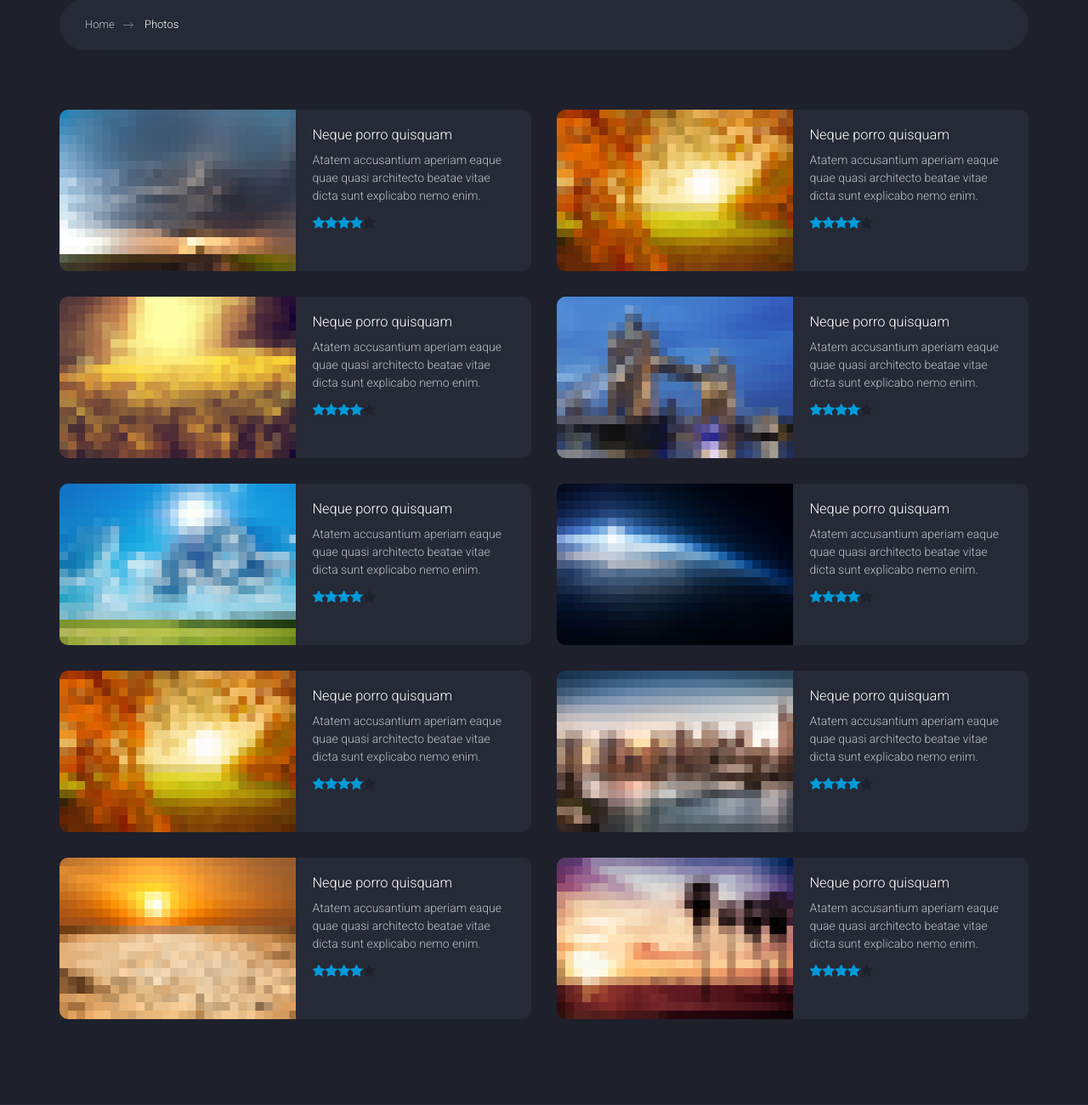
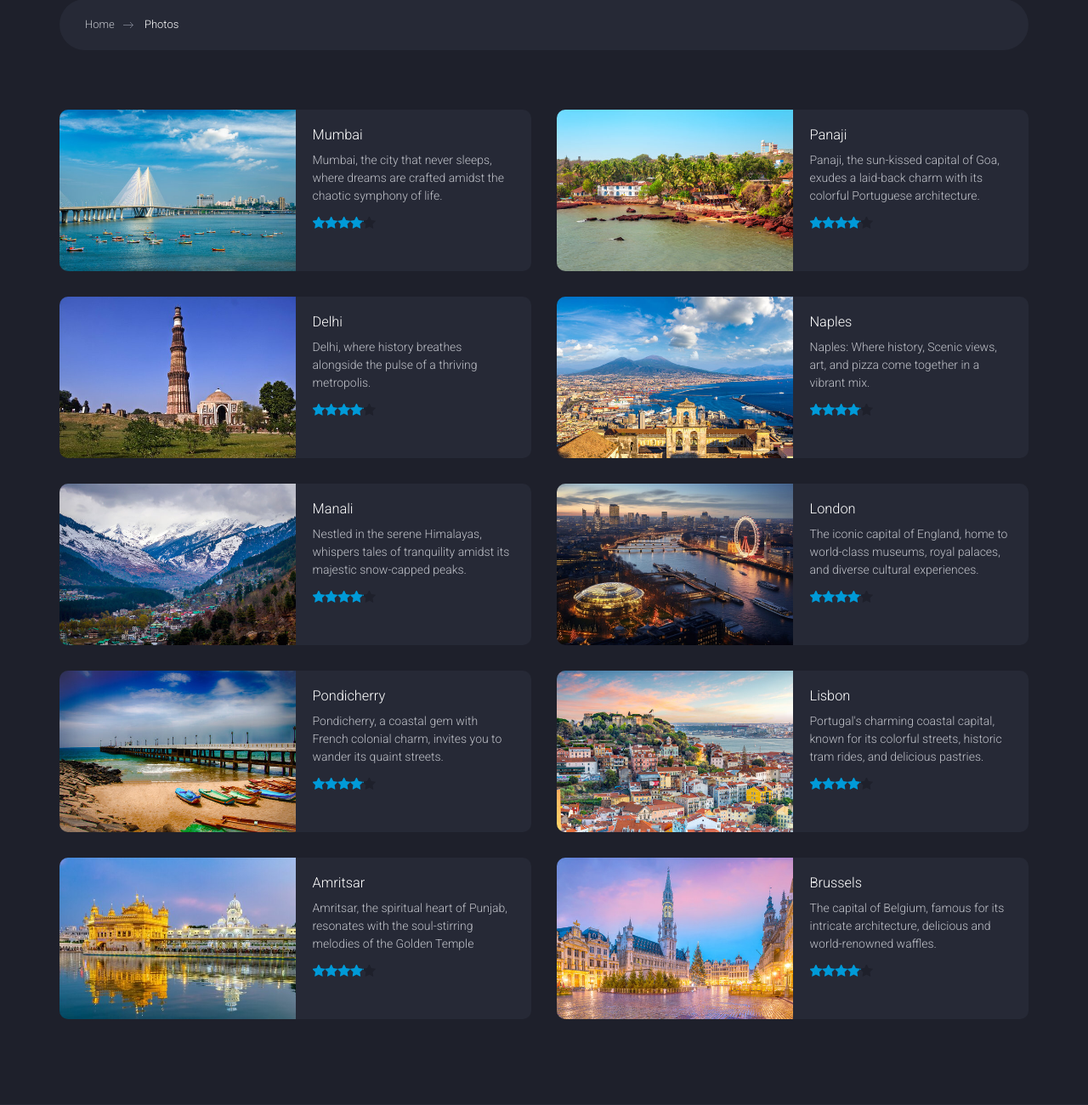
Before and after one commit to Aryan-747/WeatherCheck, a website: page Front/photos.html in a window 1280 px wide. Shown: the part 140-1440 px from the top of the page at 85% size. Drawn offline with Linux system fonts and the light colour scheme.

Commit message:
Upadated photos page

```diff
--- a/Front/photos.html
+++ b/Front/photos.html
@@ -65,84 +65,84 @@
 						<div class="row">
 							<div class="col-md-6">
 								<div class="photo">
-									<div class="photo-preview photo-detail" data-bg-image="images/photo-1.jpg"></div>
+									<div class="photo-preview photo-detail" data-bg-image="images/mumbaisea.jpg"></div>
 									<div class="photo-details">
-										<h3 class="photo-title"><a href="#">Neque porro quisquam</a></h3>
-										<p>Atatem accusantium aperiam eaque quae quasi architecto beatae vitae dicta sunt explicabo nemo enim.</p>
+										<h3 class="photo-title"><a href="#">Mumbai</a></h3>
+										<p>Mumbai, the city that never sleeps, where dreams are crafted amidst the chaotic symphony of life.</p>
 										<div class="star-rating" title="Rated 1 out of 5"><span style="width:60%"><strong class="rating">1</strong> out of 5</span></div>
 									</div>
 								</div>
 								<div class="photo">
-									<div class="photo-preview photo-detail" data-bg-image="images/photo-2.jpg"></div>
+									<div class="photo-preview photo-detail" data-bg-image="images/newdelhi.jpg"></div>
 									<div class="photo-details">
-										<h3 class="photo-title"><a href="#">Neque porro quisquam</a></h3>
-										<p>Atatem accusantium aperiam eaque quae quasi architecto beatae vitae dicta sunt explicabo nemo enim.</p>
+										<h3 class="photo-title"><a href="#">Delhi</a></h3>
+										<p>Delhi, where history breathes alongside the pulse of a thriving metropolis.<p>
 										<div class="star-rating" title="Rated 1 out of 5"><span style="width:60%"><strong class="rating">1</strong> out of 5</span></div>
 									</div>
 								</div>
 								<div class="photo">
-									<div class="photo-preview photo-detail" data-bg-image="images/photo-3.jpg"></div>
+									<div class="photo-preview photo-detail" data-bg-image="images/manali.jpg"></div>
 									<div class="photo-details">
-										<h3 class="photo-title"><a href="#">Neque porro quisquam</a></h3>
-										<p>Atatem accusantium aperiam eaque quae quasi architecto beatae vitae dicta sunt explicabo nemo enim.</p>
+										<h3 class="photo-title"><a href="#">Manali</a></h3>
+										<p>Nestled in the serene Himalayas, whispers tales of tranquility amidst its majestic snow-capped peaks.</p>
 										<div class="star-rating" title="Rated 1 out of 5"><span style="width:60%"><strong class="rating">1</strong> out of 5</span></div>
 									</div>
 								</div>
 								<div class="photo">
-									<div class="photo-preview photo-detail" data-bg-image="images/photo-4.jpg"></div>
+									<div class="photo-preview photo-detail" data-bg-image="images/pondicherry.jpg"></div>
 									<div class="photo-details">
-										<h3 class="photo-title"><a href="#">Neque porro quisquam</a></h3>
-										<p>Atatem accusantium aperiam eaque quae quasi architecto beatae vitae dicta sunt explicabo nemo enim.</p>
+										<h3 class="photo-title"><a href="#">Pondicherry</a></h3>
+										<p>Pondicherry, a coastal gem with French colonial charm, invites you to wander its quaint streets.</p>
 										<div class="star-rating" title="Rated 1 out of 5"><span style="width:60%"><strong class="rating">1</strong> out of 5</span></div>
 									</div>
 								</div>
 								<div class="photo">
-									<div class="photo-preview photo-detail" data-bg-image="images/photo-5.jpg"></div>
+									<div class="photo-preview photo-detail" data-bg-image="images/gtemple.jpg"></div>
 									<div class="photo-details">
-										<h3 class="photo-title"><a href="#">Neque porro quisquam</a></h3>
-										<p>Atatem accusantium aperiam eaque quae quasi architecto beatae vitae dicta sunt explicabo nemo enim.</p>
+										<h3 class="photo-title"><a href="#">Amritsar</a></h3>
+										<p>Amritsar, the spiritual heart of Punjab, resonates with the soul-stirring melodies of the Golden Temple </p>
 										<div class="star-rating" title="Rated 1 out of 5"><span style="width:60%"><strong class="rating">1</strong> out of 5</span></div>
 									</div>
 								</div>
 							</div>
 							<div class="col-md-6">
 								<div class="photo">
-									<div class="photo-preview photo-detail" data-bg-image="images/photo-4.jpg"></div>
+									<div class="photo-preview photo-detail" data-bg-image="images/panaji.jpg"></div>
 									<div class="photo-details">
-										<h3 class="photo-title"><a href="#">Neque porro quisquam</a></h3>
-										<p>Atatem accusantium aperiam eaque quae quasi architecto beatae vitae dicta sunt explicabo nemo enim.</p>
+										<h3 class="photo-title"><a href="#">Panaji</a></h3>
+										<p>Panaji, the sun-kissed capital of Goa, exudes a laid-back charm with its colorful Portuguese architecture.</p>
 										<div class="star-rating" title="Rated 1 out of 5"><span style="width:60%"><strong class="rating">1</strong> out of 5</span></div>
 									</div>
 								</div>
 								<div class="photo">
-									<div class="photo-preview photo-detail" data-bg-image="images/photo-7.jpg"></div>
+									<div class="photo-preview photo-detail" data-bg-image="images/naples.jpg"></div>
 									<div class="photo-details">
-										<h3 class="photo-title"><a href="#">Neque porro quisquam</a></h3>
-										<p>Atatem accusantium aperiam eaque quae quasi architecto beatae vitae dicta sunt explicabo nemo enim.</p>
+										<h3 class="photo-title"><a href="#">Naples</a></h3>
+										<p>Naples: Where history, Scenic views, art, and pizza come together in a vibrant mix.</p>
 										<div class="star-rating" title="Rated 1 out of 5"><span style="width:60%"><strong class="rating">1</strong> out of 5</span></div>
 									</div>
 								</div>
 								<div class="photo">
-									<div class="photo-preview photo-detail" data-bg-image="images/photo-8.jpg"></div>
+									<div class="photo-preview photo-detail" data-bg-image="images/ldon.jpg"></div>
 									<div class="photo-details">
-										<h3 class="photo-title"><a href="#">Neque porro quisquam</a></h3>
-										<p>Atatem accusantium aperiam eaque quae quasi architecto beatae vitae dicta sunt explicabo nemo enim.</p>
+										<h3 class="photo-title"><a href="#">London</a></h3>
+										<p> The iconic capital of England, home to world-class museums, royal palaces, and diverse cultural experiences.</p>
 										<div class="star-rating" title="Rated 1 out of 5"><span style="width:60%"><strong class="rating">1</strong> out of 5</span></div>
 									</div>
 								</div>
 								<div class="photo">
-									<div class="photo-preview photo-detail" data-bg-image="images/photo-9.jpg"></div>
+									<div class="photo-preview photo-detail" data-bg-image="images/lisbon.jpg"></div>
 									<div class="photo-details">
-										<h3 class="photo-title"><a href="#">Neque porro quisquam</a></h3>
-										<p>Atatem accusantium aperiam eaque quae quasi architecto beatae vitae dicta sunt explicabo nemo enim.</p>
+										<h3 class="photo-title"><a href="#">Lisbon</a></h3>
+										<p>Portugal's charming coastal capital, known for its colorful streets, historic tram rides, and delicious pastries.</p>
 										<div class="star-rating" title="Rated 1 out of 5"><span style="width:60%"><strong class="rating">1</strong> out of 5</span></div>
 									</div>
 								</div>
 								<div class="photo">
-									<div class="photo-preview photo-detail" data-bg-image="images/photo-10.jpg"></div>
+									<div class="photo-preview photo-detail" data-bg-image="images/brussels.jpg"></div>
 									<div class="photo-details">
-										<h3 class="photo-title"><a href="#">Neque porro quisquam</a></h3>
-										<p>Atatem accusantium aperiam eaque quae quasi architecto beatae vitae dicta sunt explicabo nemo enim.</p>
+										<h3 class="photo-title"><a href="#">Brussels</a></h3>
+										<p>The capital of Belgium, famous for its intricate architecture, delicious and world-renowned waffles.</p>
 										<div class="star-rating" title="Rated 1 out of 5"><span style="width:60%"><strong class="rating">1</strong> out of 5</span></div>
 									</div>
 								</div>
```
Also changed, not shown: Front/images/brussels.jpg (added), Front/images/gtemple.jpg (added), Front/images/ldon.jpg (added), Front/images/lisbon.jpg (added), Front/images/manali.jpg (added), Front/images/mumbaisea.jpg (added), Front/images/naples.jpg (added), Front/images/newdelhi.jpg (added), Front/images/panaji.jpg (added), Front/images/pondicherry.jpg (added).
